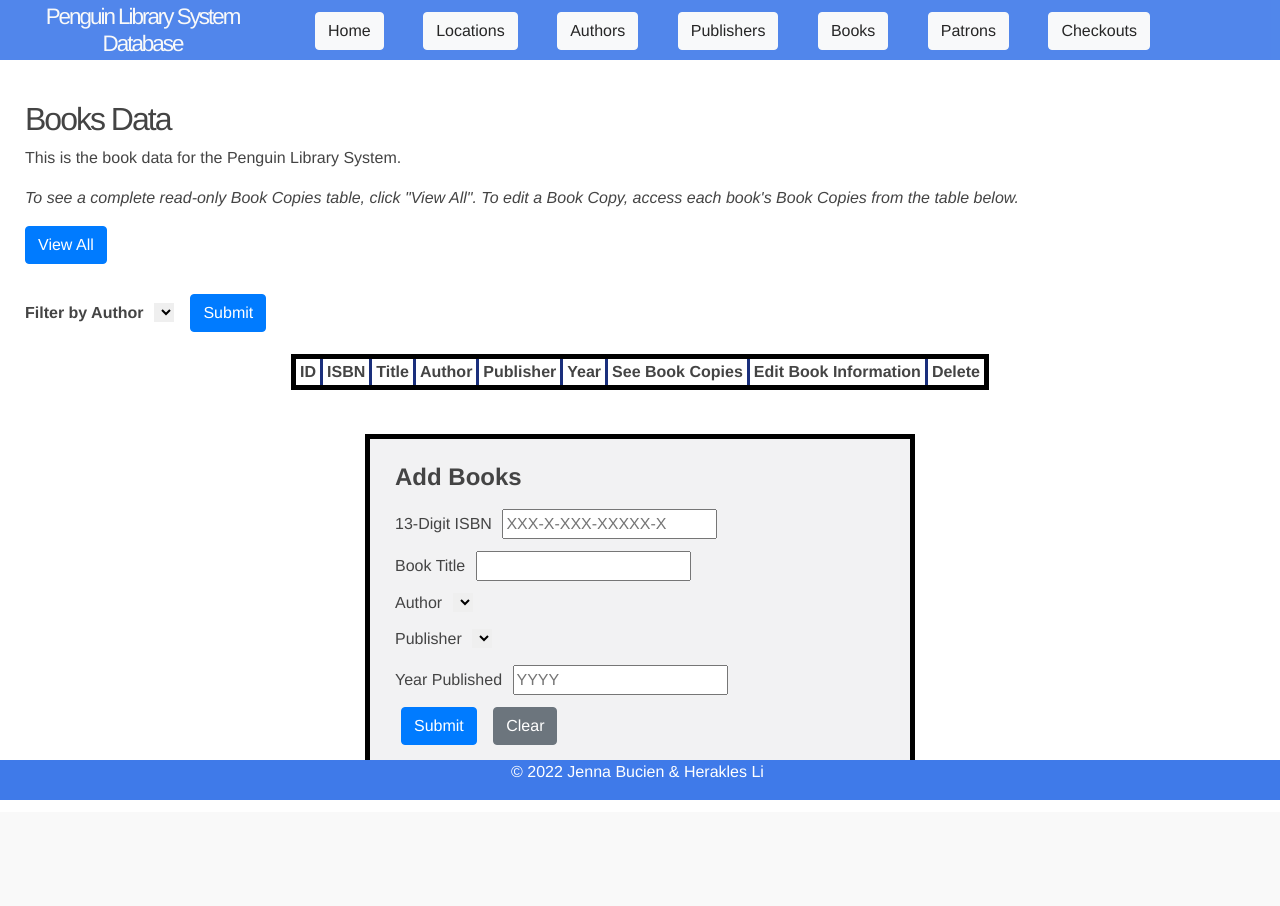
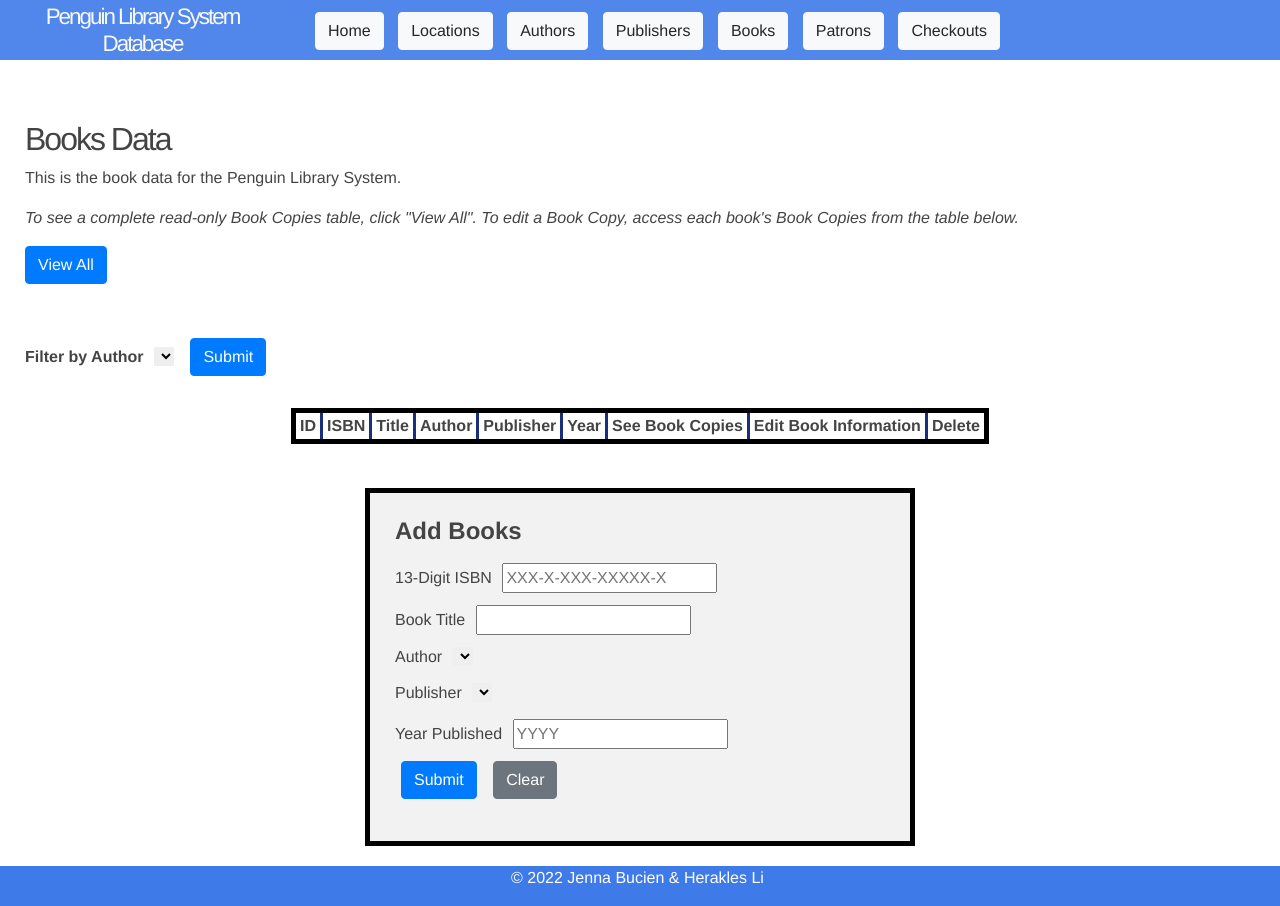
Before and after one commit to angularOcean/Library_System_Database, a Flask app: page /books.html in a window 1280 px wide. Before the commit the page ends 800 px from the top, so only its background shows below. Run offline with Flask 2, Linux system fonts and the light colour scheme; data that the repository does not hold is empty; some libraries are stand-ins or nearby versions.

Commit message:
reduced space between nav

```diff
--- a/static/css/app.css
+++ b/static/css/app.css
@@ -20,8 +20,11 @@ https://pythonhow.com/python-tutorial/flask/Adding-CSS-styling-to-your-website/
 
 
 body {
+    display: flex;
+    flex-flow: column wrap;
+    justify-content: space-between;
+    align-items: flex-start;
     margin-left: 0;
-    padding: 0;
     font-family: "Helvetica Neue", Helvetica, Arial, sans-serif;
     color: #444;
   }
@@ -36,7 +39,7 @@ body {
     margin-bottom: 20px;
     display: flex;
     align-items: center;
-  justify-content: center;
+    justify-content: center;
   }
 
   h1{
@@ -138,7 +141,7 @@ body {
     display: inline;
   }
   .menu li + li {
-    margin-left: 35px;
+    margin-left: 10px;
   }
   .menu li a {
     color: rgb(15, 15, 15);
@@ -176,6 +179,7 @@ select {
 }
 
 #view_bookcopies_button {
+  display:flex;
   margin-left: 25px;
 }
 
@@ -203,7 +207,6 @@ input, select {
 }
 
 .footer {
-  position: fixed;
   left: 0;
   bottom: 0;
   width: 100%;
```
